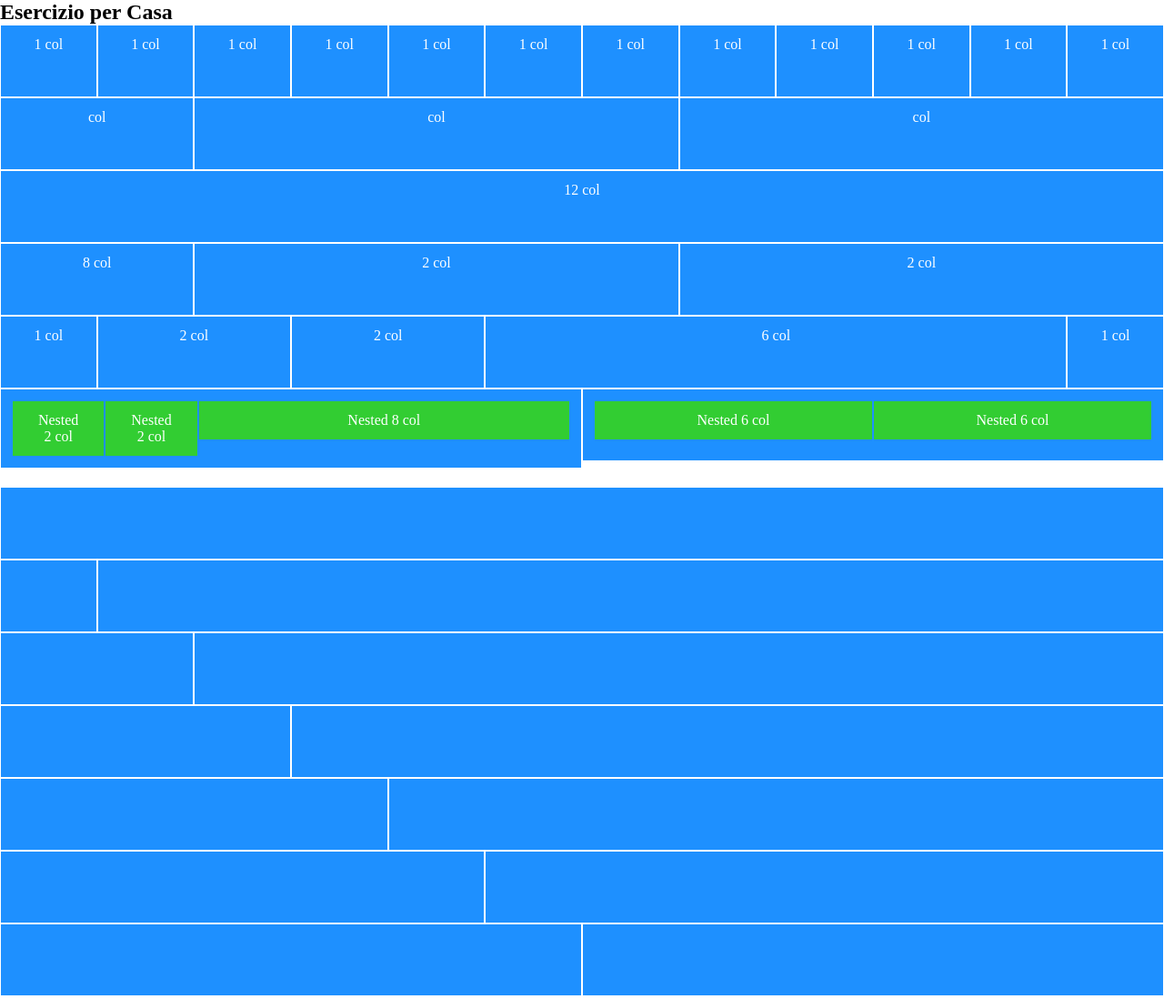
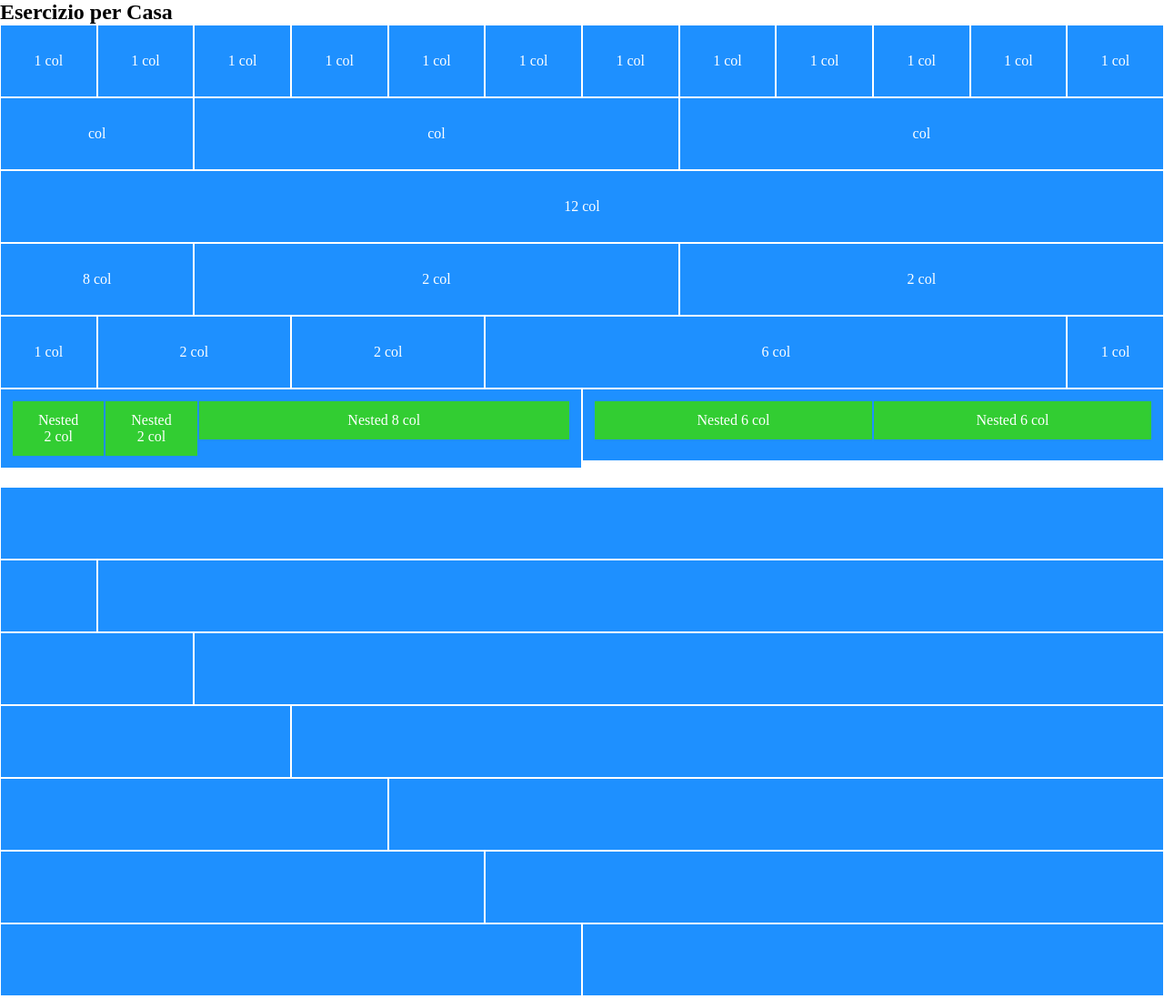
Before and after one commit to Bravehearts19/html-css-12bool, a plain HTML site: page index.html in a window 1280 px wide. Shown: the top 1098 px of the page at 91% size. Drawn offline with Linux system fonts and the light colour scheme.

Commit message:
Aggiunto allineamento centrale testi

```diff
--- a/css/style.css
+++ b/css/style.css
@@ -18,6 +18,12 @@
     padding: 12px;
     color: white;
     text-align: center;
+}
+
+.box_align_items {
+    display: flex;
+    align-items: center;
+    justify-content: center;
 }
 
 .box_double {
--- a/index.html
+++ b/index.html
@@ -26,38 +26,38 @@
 
                 <div class="row">
                     <!-- Prima riga da visualizzare -->
-                    <div class="col_xs_1"><div class="box"><span>1 col</span></div></div>
-                    <div class="col_xs_1"><div class="box"><span>1 col</span></div></div>
-                    <div class="col_xs_1"><div class="box"><span>1 col</span></div></div>
-                    <div class="col_xs_1"><div class="box"><span>1 col</span></div></div>
-                    <div class="col_xs_1"><div class="box"><span>1 col</span></div></div>
-                    <div class="col_xs_1"><div class="box"><span>1 col</span></div></div>
-                    <div class="col_xs_1"><div class="box"><span>1 col</span></div></div>
-                    <div class="col_xs_1"><div class="box"><span>1 col</span></div></div>
-                    <div class="col_xs_1"><div class="box"><span>1 col</span></div></div>
-                    <div class="col_xs_1"><div class="box"><span>1 col</span></div></div>
-                    <div class="col_xs_1"><div class="box"><span>1 col</span></div></div>
-                    <div class="col_xs_1"><div class="box"><span>1 col</span></div></div>
+                    <div class="col_xs_1"><div class="box box_align_items"><span>1 col</span></div></div>
+                    <div class="col_xs_1"><div class="box box_align_items"><span>1 col</span></div></div>
+                    <div class="col_xs_1"><div class="box box_align_items"><span>1 col</span></div></div>
+                    <div class="col_xs_1"><div class="box box_align_items"><span>1 col</span></div></div>
+                    <div class="col_xs_1"><div class="box box_align_items"><span>1 col</span></div></div>
+                    <div class="col_xs_1"><div class="box box_align_items"><span>1 col</span></div></div>
+                    <div class="col_xs_1"><div class="box box_align_items"><span>1 col</span></div></div>
+                    <div class="col_xs_1"><div class="box box_align_items"><span>1 col</span></div></div>
+                    <div class="col_xs_1"><div class="box box_align_items"><span>1 col</span></div></div>
+                    <div class="col_xs_1"><div class="box box_align_items"><span>1 col</span></div></div>
+                    <div class="col_xs_1"><div class="box box_align_items"><span>1 col</span></div></div>
+                    <div class="col_xs_1"><div class="box box_align_items"><span>1 col</span></div></div>
 
                     <!-- Seconda riga da visualizzare -->
-                    <div class="col_xs_2"><div class="box"><span>col</span></div></div>
-                    <div class="col_xs_5"><div class="box"><span>col</span></div></div>
-                    <div class="col_xs_5"><div class="box"><span>col</span></div></div>
+                    <div class="col_xs_2"><div class="box box_align_items"><span>col</span></div></div>
+                    <div class="col_xs_5"><div class="box box_align_items"><span>col</span></div></div>
+                    <div class="col_xs_5"><div class="box box_align_items"><span>col</span></div></div>
 
                     <!-- Terza riga da visualizzare -->
-                    <div class="col_xs_12"><div class="box"><span>12 col</span></div></div>
+                    <div class="col_xs_12"><div class="box box_align_items"><span>12 col</span></div></div>
 
                     <!-- Quarta riga da visualizzare -->
-                    <div class="col_xs_2"><div class="box"><span>8 col</span></div></div>
-                    <div class="col_xs_5"><div class="box"><span>2 col</span></div></div>
-                    <div class="col_xs_5"><div class="box"><span>2 col</span></div></div>
+                    <div class="col_xs_2"><div class="box box_align_items"><span>8 col</span></div></div>
+                    <div class="col_xs_5"><div class="box box_align_items"><span>2 col</span></div></div>
+                    <div class="col_xs_5"><div class="box box_align_items"><span>2 col</span></div></div>
 
                     <!-- Quinta riga da visualizzare -->
-                    <div class="col_xs_1"><div class="box"><span>1 col</span></div></div>
-                    <div class="col_xs_2"><div class="box"><span>2 col</span></div></div>
-                    <div class="col_xs_2"><div class="box"><span>2 col</span></div></div>
-                    <div class="col_xs_6"><div class="box"><span>6 col</span></div></div>
-                    <div class="col_xs_1"><div class="box"><span>1 col</span></div></div>
+                    <div class="col_xs_1"><div class="box box_align_items"><span>1 col</span></div></div>
+                    <div class="col_xs_2"><div class="box box_align_items"><span>2 col</span></div></div>
+                    <div class="col_xs_2"><div class="box box_align_items"><span>2 col</span></div></div>
+                    <div class="col_xs_6"><div class="box box_align_items"><span>6 col</span></div></div>
+                    <div class="col_xs_1"><div class="box box_align_items"><span>1 col</span></div></div>
 
                     <!-- Sesta riga da visualizzare -->
                     <div class="col_xs_6">
@@ -177,30 +177,30 @@
                 <h2>Alignment</h2>
 
                 <div class="row">
-                    <div class="col_xs_6"><div class="box"><span>start</span></div></div>
+                    <div class="col_xs_6"><div class="box box_align_items"><span>start</span></div></div>
                 </div>
 
                 <div class="row justify_content_center">
-                    <div class="col_xs_6"><div class="box"><span>center</span></div></div>
+                    <div class="col_xs_6"><div class="box box_align_items"><span>center</span></div></div>
                 </div>
 
                 <div class="row justify_content_flex_end">
-                    <div class="col_xs_6"><div class="box"><span>end</span></div></div>
+                    <div class="col_xs_6"><div class="box box_align_items"><span>end</span></div></div>
                 </div>
 
                 <div class="row">
                     <div class="col_xs_6"><div class="box_double"></div></div>
-                    <div class="col_xs_6"><div class="box"><span>top</span></div></div>
+                    <div class="col_xs_6"><div class="box box_align_items"><span>top</span></div></div>
                 </div>
 
                 <div class="row align_items_center">
                     <div class="col_xs_6"><div class="box_double"></div></div>
-                    <div class="col_xs_6"><div class="box"><span>middle</span></div></div>
+                    <div class="col_xs_6"><div class="box box_align_items"><span>middle</span></div></div>
                 </div>
 
                 <div class="row align_items_flex_end">
                     <div class="col_xs_6"><div class="box_double"></div></div>
-                    <div class="col_xs_6"><div class="box"><span>bottom</span></div></div>
+                    <div class="col_xs_6"><div class="box box_align_items"><span>bottom</span></div></div>
                 </div>
             </section>
             <!-- Fine sezione "Alignment" -->
```
